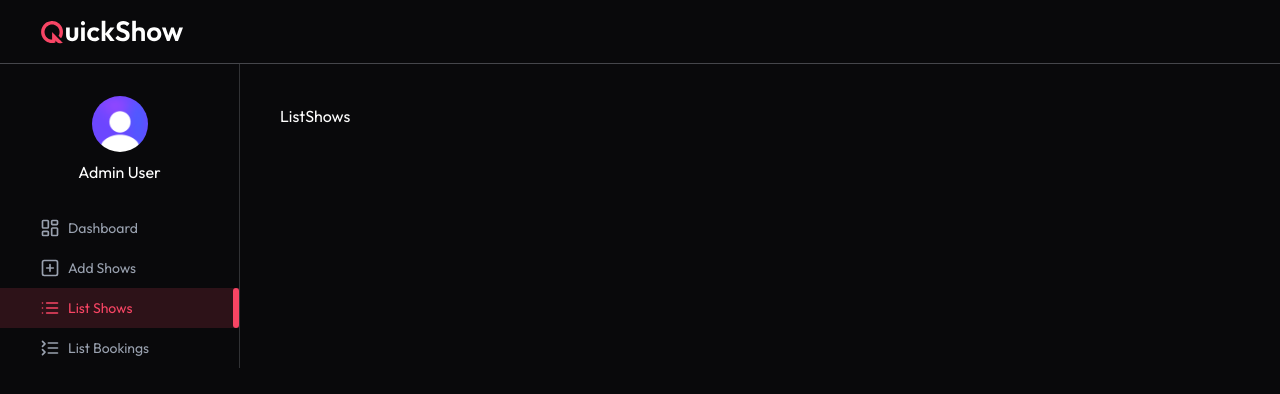
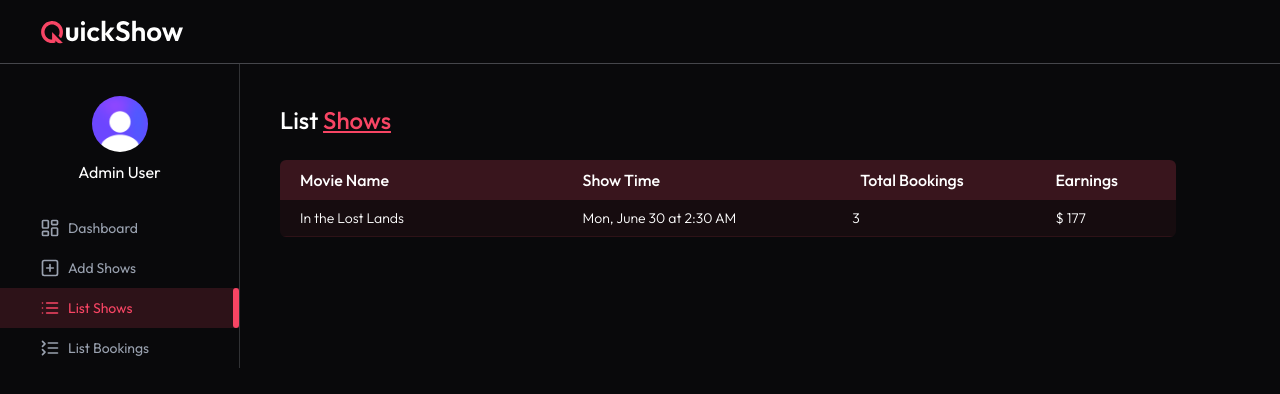
Before and after one commit to natitam1/QuickShow, a React (Vite) app in the folder client/: page /admin/list-shows in a window 1280 px wide. Shown: the top 394 px of the page. Built offline with nearby package versions, Linux system fonts and the light colour scheme; a web font is replaced by a local one.

Commit message:
Add list shows page at admin

```diff
--- a/client/src/pages/admin/ListShows.jsx
+++ b/client/src/pages/admin/ListShows.jsx
@@ -1,7 +1,71 @@
-import React from "react";
+import React, { useEffect, useState } from "react";
+import { dummyShowsData } from "../../assets/assets";
+import Loading from "../../components/Loading";
+import Title from "../../components/admin/Title";
+import { dateFormat } from "../../lib/dateFormat";
 
 const ListShows = () => {
-  return <div>ListShows</div>;
+  const currency = import.meta.env.VITE_CURRENCY;
+  const [shows, setShows] = useState([]);
+  const [loading, setLoading] = useState(true);
+
+  const getAllShow = async () => {
+    try {
+      setShows([
+        {
+          movie: dummyShowsData[0],
+          showDateTime: "2025-06-30T02:30:00.000Z",
+          showPrice: 59,
+          occupiedSeats: {
+            A1: "user_1",
+            B1: "user_2",
+            C1: "user_3",
+          },
+        },
+      ]);
+      setLoading(false);
+    } catch (error) {
+      console.log(error);
+    }
+  };
+  useEffect(() => {
+    getAllShow();
+  }, []);
+  return !loading ? (
+    <>
+      <Title text1="List" text2="Shows" />
+      <div className="max-w-4xl overflow-x-hidden mt-6">
+        <table className="overflow-hidden rounded-md text-nowrap border-collapse w-full">
+          <thead>
+            <tr className="bg-primary/20 text-white text-left">
+              <th className="p-2 font-medium pl-5">Movie Name</th>
+              <th className="p-2 font-medium ">Show Time</th>
+              <th className="p-2 font-medium ">Total Bookings</th>
+              <th className="p-2 font-medium ">Earnings</th>
+            </tr>
+          </thead>
+          <tbody className="font-light text-sm">
+            {shows.map((show, index) => (
+              <tr
+                key={index}
+                className="border-b border-primary/10 bg-primary/5 even:bg-primary/10"
+              >
+                <td className="p-2 min-w-45 pl-5">{show.movie.title}</td>
+                <td className="p-2">{dateFormat(show.showDateTime)}</td>
+                <td>{Object.keys(show.occupiedSeats).length}</td>
+                <td className="p-2">
+                  {currency}{" "}
+                  {Object.keys(show.occupiedSeats).length * show.showPrice}
+                </td>
+              </tr>
+            ))}
+          </tbody>
+        </table>
+      </div>
+    </>
+  ) : (
+    <Loading />
+  );
 };
 
 export default ListShows;
```
